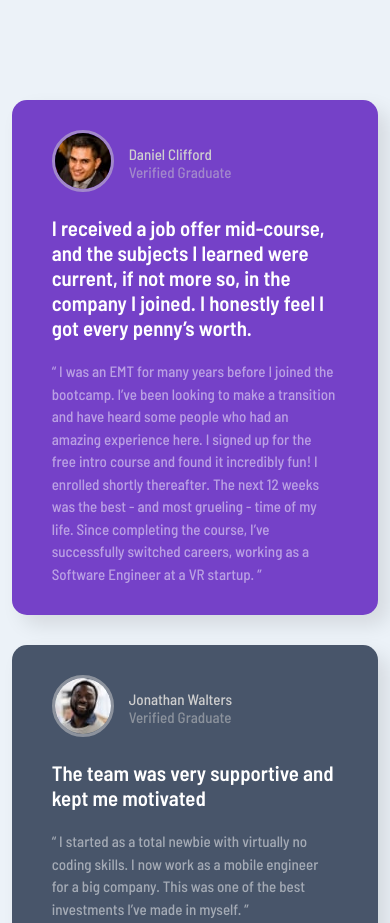
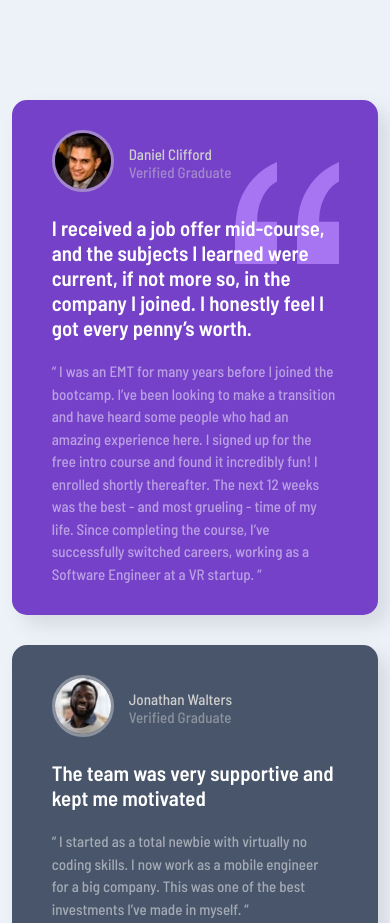
Before and after one commit to guanizorommel/Front-End-Mentor-8, a plain HTML site: page index.html in a window 390 px wide. Shown: the top 923 px of the page. Drawn offline with Linux system fonts and the light colour scheme.

Commit message:
alignment and css link

```diff
--- a/css/style.css
+++ b/css/style.css
@@ -115,9 +115,9 @@ p {
 .top-violet {
     grid-area: top-violet;
     background-color: var(--moderate-violet);
-    background-image: url(./images/bg-pattern-quotation.svg);
+    background-image: url(../images/bg-pattern-quotation.svg);
     background-repeat: no-repeat;
-    background-position: 40% 10%;
+    background-position: 40% 15%;
     background-attachment: fixed;
 
 }
@@ -177,6 +177,6 @@ p {
     }
 
     .top-violet {
-        background-position: 85% 10%;
+        background-position: 85% 15%;
     }
 }
```
